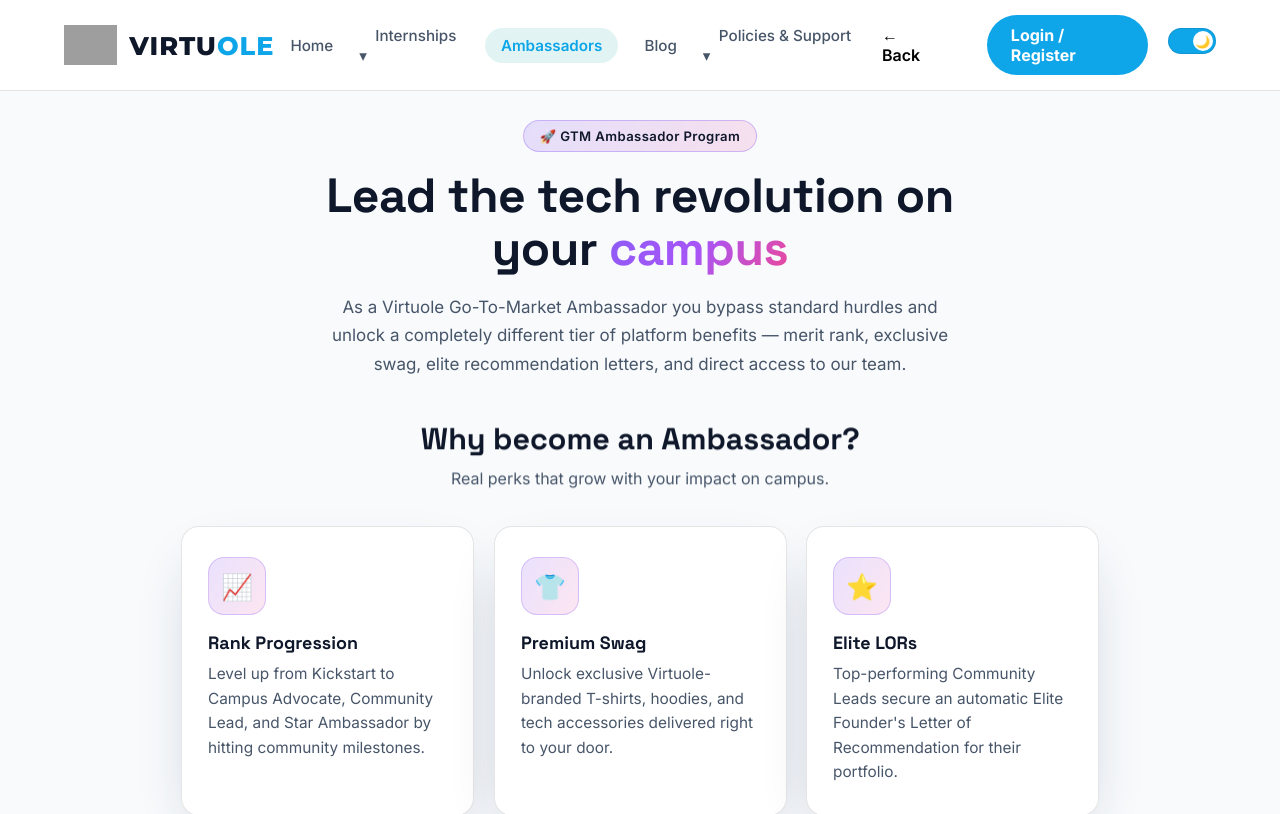
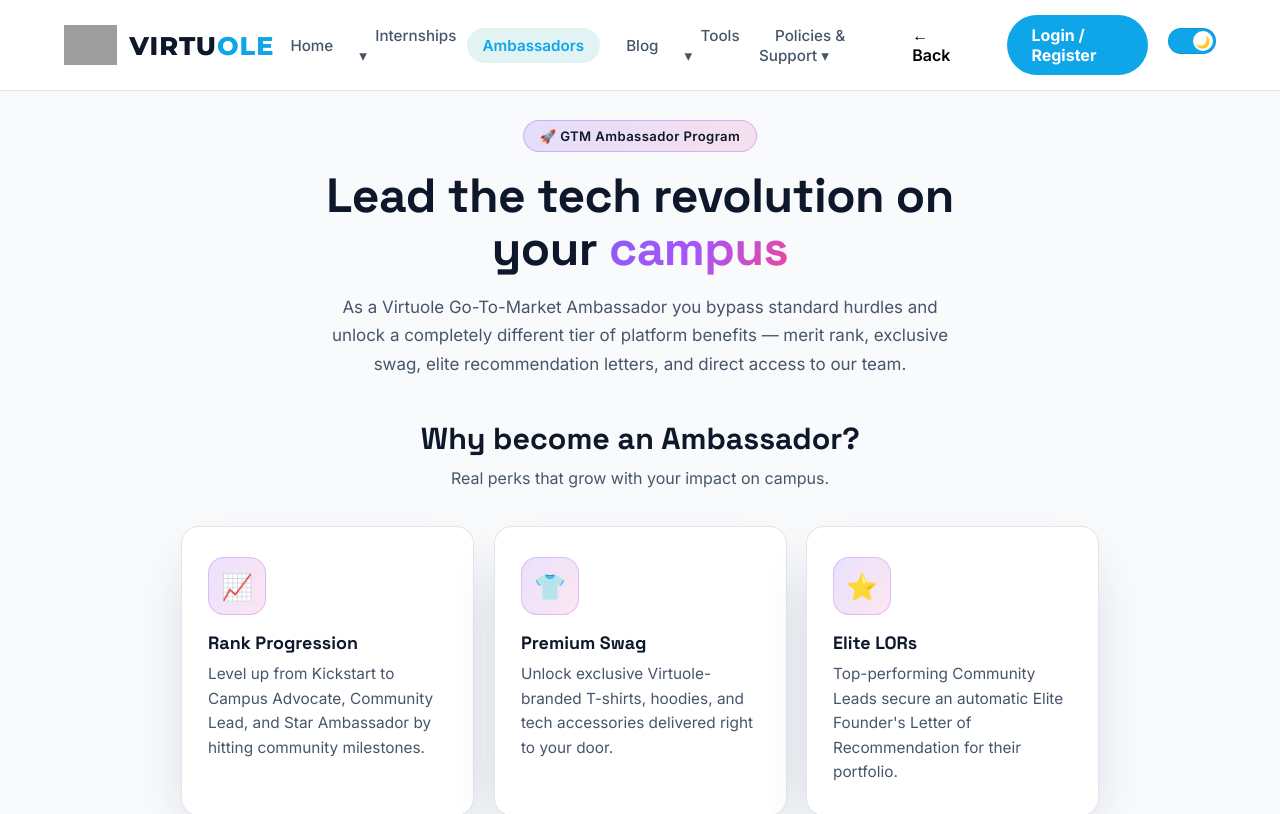
Before and after one commit to hellovirtuole/virtuole-backend, a Flask app: page /apply-ambassador in a window 1280 px wide. Shown: the top 814 px of the page. Run offline with Flask 3, Linux system fonts and the light colour scheme; grey boxes are pictures that could not be loaded.

Commit message:
Add Tools dropdown menu to navbar linking to bestdio.in

```diff
--- a/templates/navbar.html
+++ b/templates/navbar.html
@@ -25,6 +25,15 @@
         <a href="/apply-ambassador" class="nav-link {% if 'ambassador' in request.path %}active{% endif %}">Ambassadors</a>
 
         <a href="/blog" class="nav-link {% if 'blog' in request.path %}active{% endif %}">Blog</a>
+
+        <div class="dropdown">
+            <a href="#" class="nav-link">Tools ▾</a>
+            <div class="dropdown-content">
+                <a href="https://bestdio.in/" target="_blank">ATS Checker & Resume Maker</a>
+                <a href="https://bestdio.in/" target="_blank">Job Application Writer</a>
+                <a href="https://bestdio.in/" target="_blank">All Tools (Bestdio)</a>
+            </div>
+        </div>
 
         <div class="dropdown">
             <a href="#" class="nav-link {% if 'feedback' in request.path or 'terms' in request.path or 'privacy' in request.path or 'contact' in request.path %}active{% endif %}">Policies & Support ▾</a>
```
